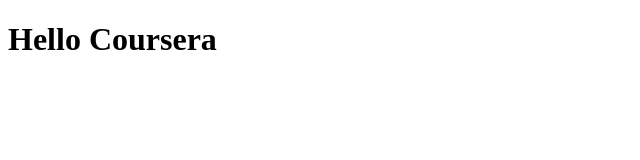
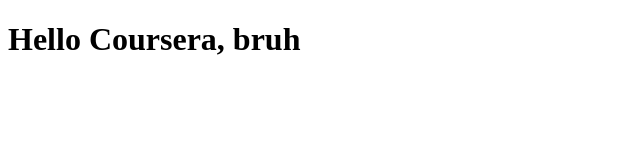
Before and after one commit to OneBrov/coursera-test, a plain HTML site: page site/index.html in a window 1280 px wide. Shown: the whole page, without its empty margins (0-640 px from the left). Drawn offline with Linux system fonts and the light colour scheme.

Commit message:
My second commit

```diff
--- a/site/index.html
+++ b/site/index.html
@@ -5,6 +5,6 @@
 	<title>Hello Coursera</title>
 </head>
 <body>
-<h1> Hello Coursera </h1>
+<h1> Hello Coursera, bruh </h1>
 </body>
 </html>
```
